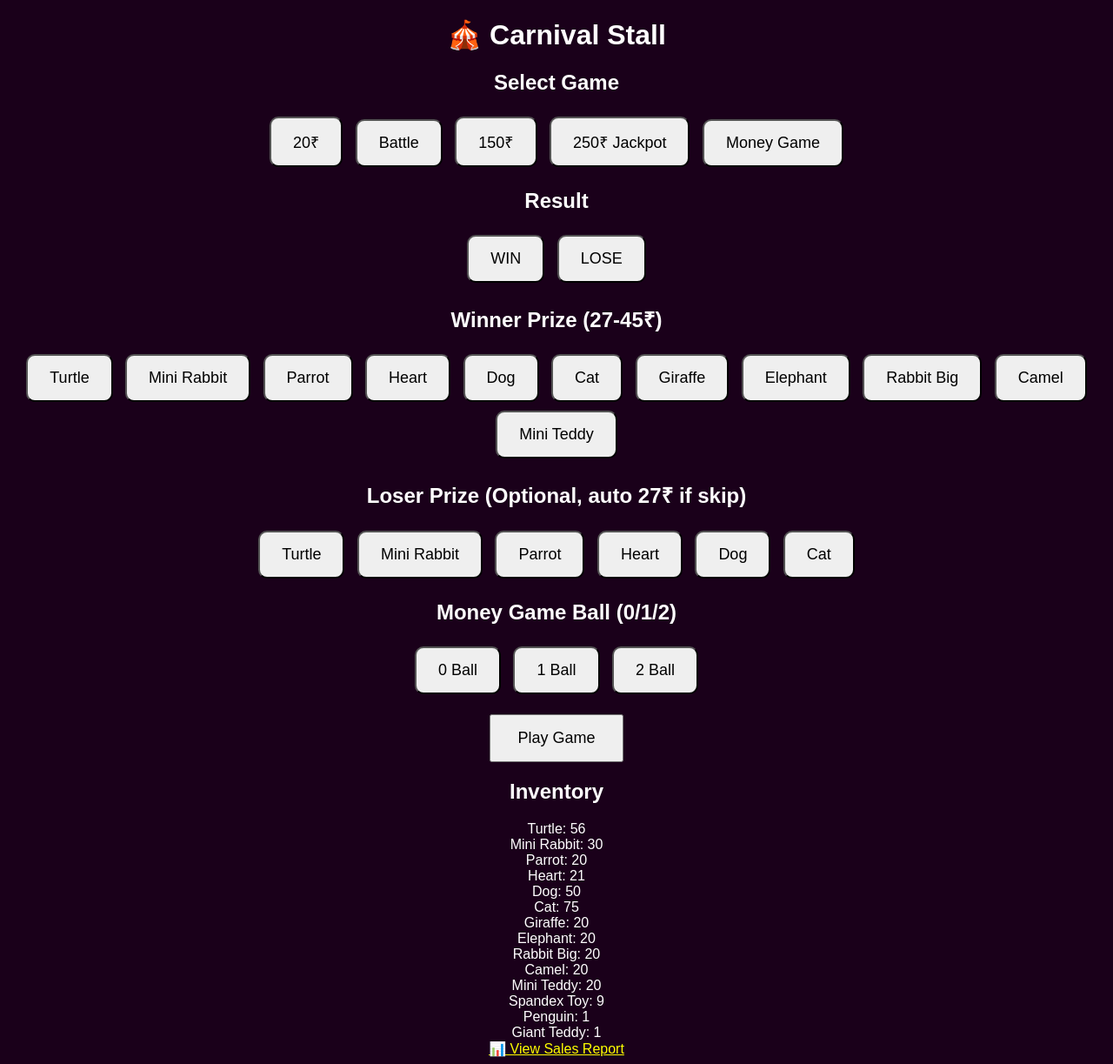
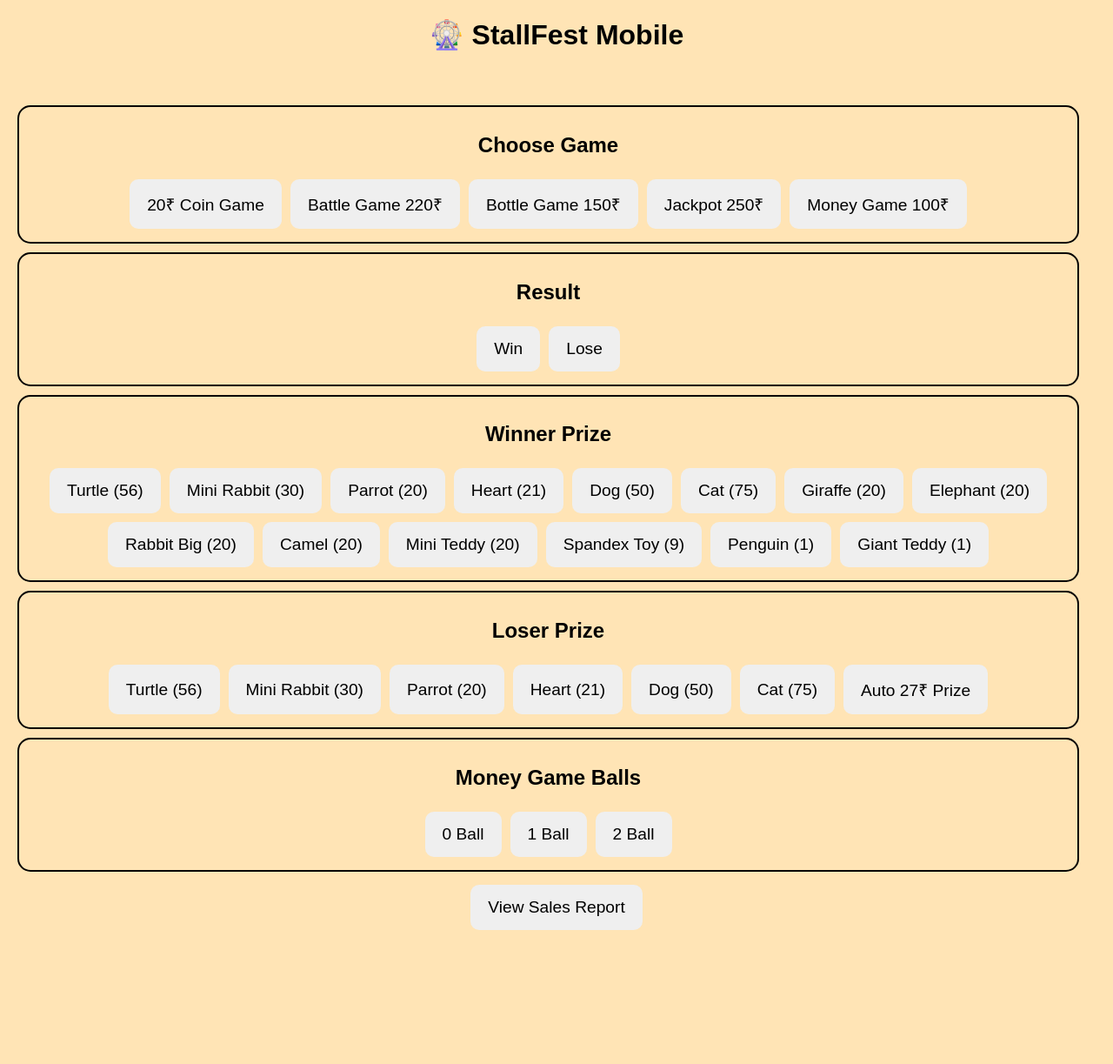
Before and after one commit to 1styearcs-creator/stallfest1, a Flask app: page / in a window 1280 px wide. Shown: the whole page at 87% size. After the commit the page ends 1069 px from the top, so only its background shows below. Run offline with Flask 3, Linux system fonts and the light colour scheme; data comes from the database, SQL or seed files in the repository.

Commit message:
Update index.html

```diff
--- a/templates/index.html
+++ b/templates/index.html
@@ -1,57 +1,105 @@
 <!DOCTYPE html>
-<html>
+<html lang="en">
 <head>
+<meta charset="UTF-8">
 <meta name="viewport" content="width=device-width, initial-scale=1.0">
-<title>Carnival Stall</title>
+<title>StallFest Mobile</title>
 <style>
-body{font-family:sans-serif;background:#1a001a;color:white;text-align:center;}
-button{font-size:18px;padding:15px 25px;margin:5px;border-radius:10px;}
+body {
+    font-family: Arial, sans-serif;
+    background: #FFE4B5;
+    margin:0;
+    padding:0;
+}
+h1,h2 {text-align:center;}
+.container {padding:10px; display:flex; flex-direction:column; align-items:center;}
+button {
+    font-size:1.2em;
+    margin:5px;
+    padding:15px 20px;
+    border:none;
+    border-radius:10px;
+    cursor:pointer;
+}
+button.selected {background-color:#ff69b4; color:white;}
+button.winner {background-color:#32CD32; color:white;}
+button.loser {background-color:#FF4500; color:white;}
+.message {margin:10px; font-size:1.3em; font-weight:bold; text-align:center; color:#00008B;}
+.game-section {border:2px solid #000; border-radius:15px; padding:10px; margin:10px; width:95%;}
+.flex-buttons {display:flex; flex-wrap:wrap; justify-content:center;}
 </style>
 </head>
 <body>
-<h1>🎪 Carnival Stall</h1>
+<h1>🎡 StallFest Mobile</h1>
+<div class="container">
+
+<div class="message" id="message">{{ message }}</div>
+
 <form method="POST">
-<h2>Select Game</h2>
-<button name="game" value="20">20₹</button>
-<button name="game" value="Battle">Battle</button>
-<button name="game" value="150">150₹</button>
-<button name="game" value="250">250₹ Jackpot</button>
-<button name="game" value="Money">Money Game</button>
+<div class="game-section">
+<h2>Choose Game</h2>
+<div class="flex-buttons">
+<button type="submit" name="game" value="20" onclick="selectBtn(this)">20₹ Coin Game</button>
+<button type="submit" name="game" value="Battle" onclick="selectBtn(this)">Battle Game 220₹</button>
+<button type="submit" name="game" value="150" onclick="selectBtn(this)">Bottle Game 150₹</button>
+<button type="submit" name="game" value="250" onclick="selectBtn(this)">Jackpot 250₹</button>
+<button type="submit" name="game" value="Money" onclick="selectBtn(this)">Money Game 100₹</button>
+</div>
+</div>
 
+<div class="game-section">
 <h2>Result</h2>
-<button name="result" value="Win">WIN</button>
-<button name="result" value="Lose">LOSE</button>
+<div class="flex-buttons">
+<button type="submit" name="result" value="Win" onclick="selectBtn(this)">Win</button>
+<button type="submit" name="result" value="Lose" onclick="selectBtn(this)">Lose</button>
+</div>
+</div>
 
-<h2>Winner Prize (27-45₹)</h2>
+<div class="game-section">
+<h2>Winner Prize</h2>
+<div class="flex-buttons">
 {% for item in inventory %}
-  {% if inventory[item]['cp'] <=45 %}
-    <button name="winner" value="{{item}}">{{item}}</button>
-  {% endif %}
+<button type="submit" name="winner" value="{{item}}" onclick="selectBtn(this)">{{item}} ({{inventory[item]['qty']}})</button>
 {% endfor %}
+</div>
+</div>
 
-<h2>Loser Prize (Optional, auto 27₹ if skip)</h2>
+<div class="game-section">
+<h2>Loser Prize</h2>
+<div class="flex-buttons">
 {% for item in inventory %}
-  {% if inventory[item]['cp']==27 %}
-    <button name="loser" value="{{item}}">{{item}}</button>
-  {% endif %}
+{% if inventory[item]['cp']==27 %}
+<button type="submit" name="loser" value="{{item}}" onclick="selectBtn(this)">{{item}} ({{inventory[item]['qty']}})</button>
+{% endif %}
 {% endfor %}
+<button type="submit" name="loser" value="" onclick="selectBtn(this)">Auto 27₹ Prize</button>
+</div>
+</div>
 
-<h2>Money Game Ball (0/1/2)</h2>
-<button name="money_ball" value="0">0 Ball</button>
-<button name="money_ball" value="1">1 Ball</button>
-<button name="money_ball" value="2">2 Ball</button>
+<div class="game-section">
+<h2>Money Game Balls</h2>
+<div class="flex-buttons">
+<button type="submit" name="money_ball" value="0" onclick="selectBtn(this)">0 Ball</button>
+<button type="submit" name="money_ball" value="1" onclick="selectBtn(this)">1 Ball</button>
+<button type="submit" name="money_ball" value="2" onclick="selectBtn(this)">2 Ball</button>
+</div>
+</div>
 
-<br><br>
-<input type="submit" value="Play Game" style="padding:15px 30px;font-size:18px;">
+<div class="flex-buttons">
+<a href="/report"><button type="button">View Sales Report</button></a>
+</div>
+
 </form>
+</div>
 
-<h3>{{message}}</h3>
+<script>
+function selectBtn(btn){
+    // Remove selected from siblings
+    let buttons = btn.parentNode.querySelectorAll('button');
+    buttons.forEach(b=>b.classList.remove('selected'));
+    btn.classList.add('selected');
+}
+</script>
 
-<h2>Inventory</h2>
-{% for item in inventory %}
-{{item}}: {{inventory[item]['qty']}}<br>
-{% endfor %}
-
-<a href="/report" style="color:yellow;">📊 View Sales Report</a>
 </body>
 </html>
```
